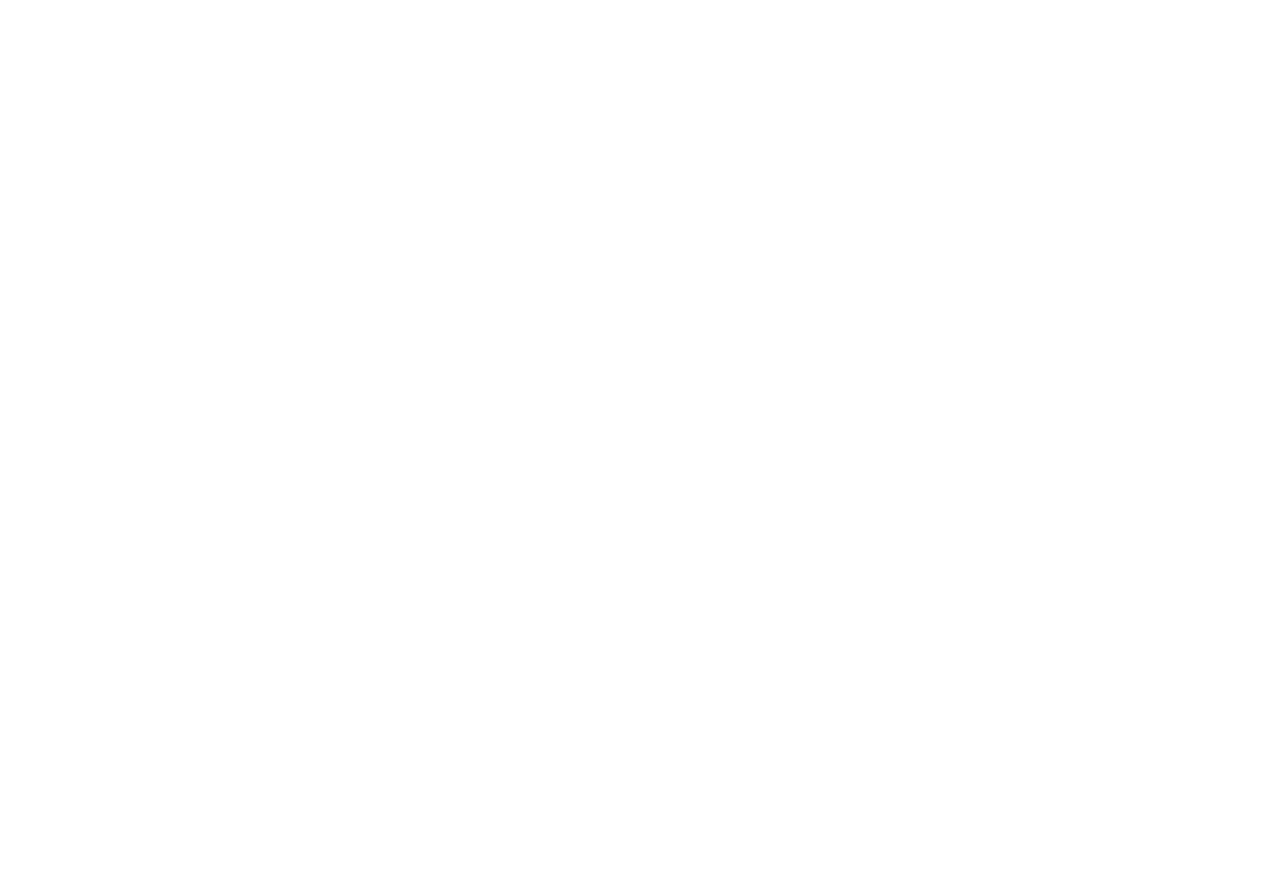
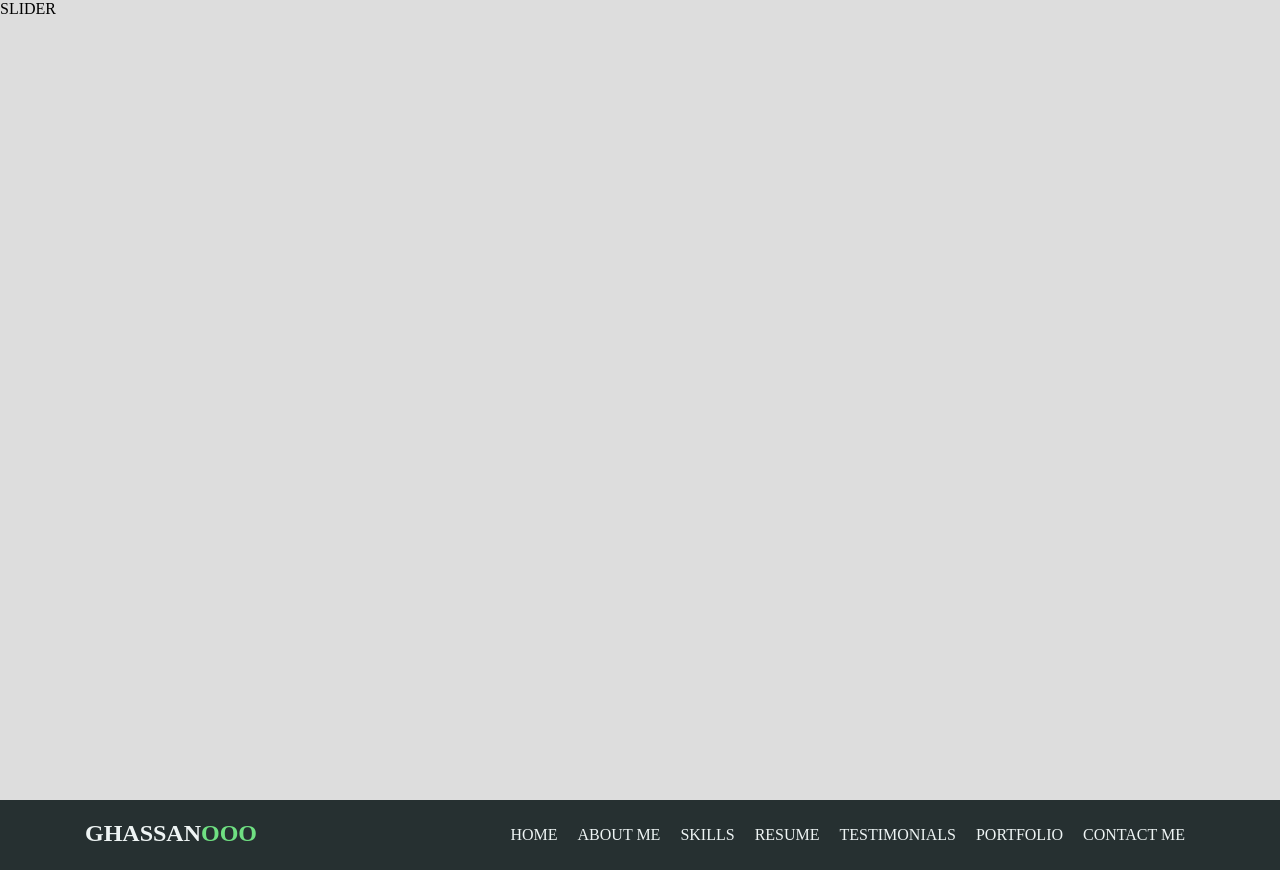
Before and after one commit to ghassanaldarwish/my-portfolio, a plain HTML site: page index.html in a window 1280 px wide. Before the commit the page ends 800 px from the top, so only its background shows below. Drawn offline with Linux system fonts and the light colour scheme.

Commit message:
added heaher str. and basic style to the header

```diff
--- a/css/main.css
+++ b/css/main.css
@@ -4,3 +4,53 @@
   margin: auto;
   width: 1110px;
 }
+
+body, body * {
+  box-sizing: border-box;
+}
+
+body {
+  margin: 0;
+  padding: 0;
+  background: #888;
+}
+
+/* ------ start my header  ----*/
+
+.slider {
+  height: 800px;
+  background: #ddd;
+}
+
+.header {
+  text-transform: uppercase;
+}
+
+.header .navbar {
+  background: #263031;
+  overflow: hidden;
+}
+
+.navbar h2 {
+  float: left;
+  color: #eef4f4;
+  overflow: hidden;
+}
+
+.navbar h2 span {
+  color: #6fe082;
+}
+
+.navbar ul {
+  list-style: none;
+  padding-left: 0;
+  float: right;
+  color: #eef4f4;
+  overflow: hidden;
+}
+
+.navbar ul li {
+  float: left;
+  padding: 10px;
+  overflow: hidden;
+}
--- a/index.html
+++ b/index.html
@@ -13,8 +13,24 @@
   <body>
     <!--   /////   start header  /////    -->
 
-    <header>
-
+    <header class="header">
+      <div class="slider">
+        slider
+      </div>
+      <nav class="navbar">
+        <section class="container">
+          <h2>ghassan<span>ooo</span></h2>
+          <ul>
+            <li>home</li>
+            <li>about me</li>
+            <li>skills</li>
+            <li>resume</li>
+            <li>testimonials</li>
+            <li>portfolio</li>
+            <li>contact me</li>
+          </ul>
+        </section>
+      </nav>
     </header>
     <!--   /////   start header  /////    -->
 
```
Also changed, not shown: 2 other files.
